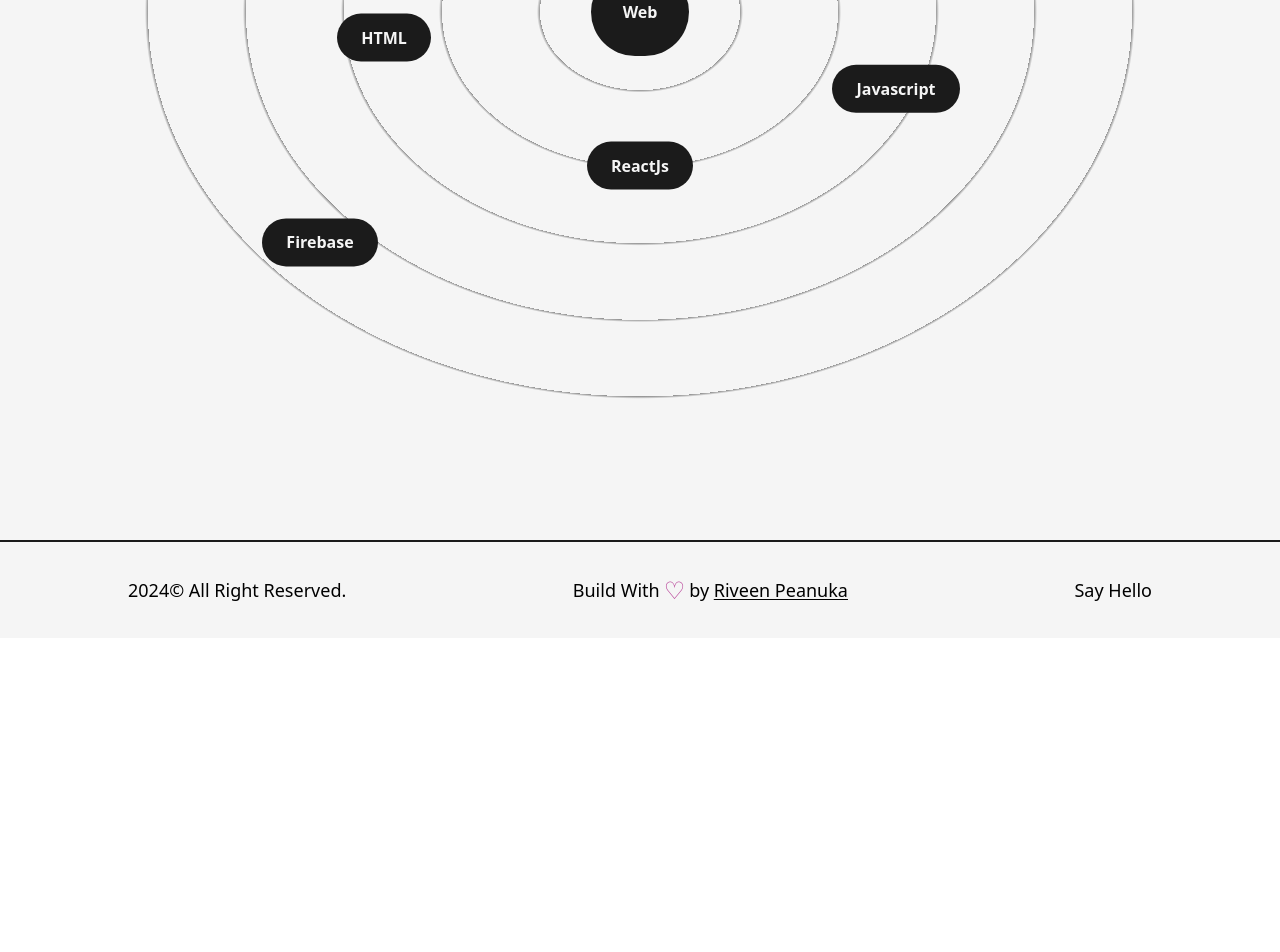
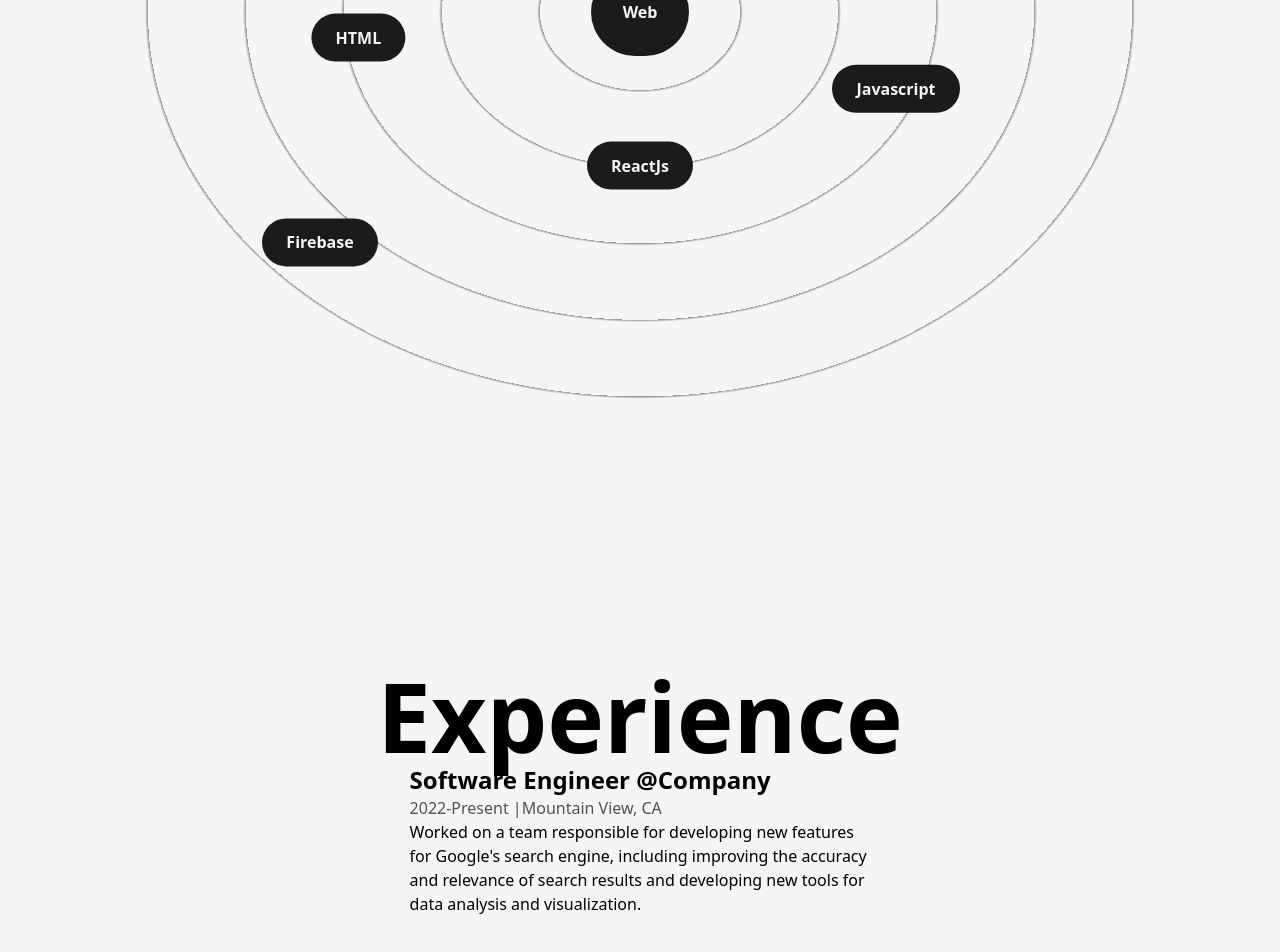
Before and after one commit to spriveen/Portfolio, a Next.js app: page /about in a window 1280 px wide. Shown: the part 1672-2624 px from the top of the page. Before the commit the page ends 2310 px from the top, so only its background shows below. Built offline with nearby package versions, Linux system fonts and the light colour scheme.

Commit message:
update experience.js

```diff
--- /dev/null
+++ b/src/components/Experience.js
@@ -0,0 +1,51 @@
+import React from 'react'
+
+
+const Details =({position, company, companyLink,time,address,work})=>{
+   return <li className='my-8 first:mt-0 last:mb-0 w-[60%] mx-auto flex flex-col items-center justify-between'>
+    <div>
+        <h3 className='capitalize font-bold text-2xl'>{position}&nbsp;<a href={companyLink}>@company</a></h3>
+        <span className='capitalize font-medium text-dark/75'>
+            {time} |{address}
+        </span>
+        <p>
+            {work}
+        </p>
+
+
+    </div>
+   </li>
+}
+
+const Experience = () => {
+  return (
+    <div className='my-64'>
+        <h2 className='font-bold text-8xl w-full text-center'>
+
+        Experience
+        </h2>
+        <div className='w-[75%] mx-auto relative'>
+
+          <ul>
+            <Details
+
+position="software Engineer" company="@Google"
+companyLink="www.google.com"
+time="2022-Present" address="Mountain View, CA"
+work="Worked on a team responsible for developing new features for Google's
+search engine, including improving the accuracy and relevance of search results and
+developing new tools for data analysis and visualization."
+
+
+
+
+            />
+          </ul>
+
+        </div>
+
+        </div>
+  )
+}
+
+export default Experience
--- a/src/components/Skills.js
+++ b/src/components/Skills.js
@@ -9,8 +9,9 @@
         '
         whileHover={{ scale: 1.05 }}
         initial={{x:0, y:0}}
-        animate={{x:x, y:y}}
+        whileInView={{x:x, y:y}}
         transition={{duration: 1.5}}
+        viewport={{once: true}}
       >
         {name}
     </motion.div>
@@ -30,7 +31,7 @@
                 >
                     Web
                 </motion.div>
-                <Skill name="HTML" x="-20vw" y="2vw"/>
+                <Skill name="HTML" x="-22vw" y="2vw"/>
                 <Skill name="CSS" x="-5vw" y=" -10vw"/>
                 <Skill name="Javascript" x="20vw" y="6vw"/>
                 <Skill name="ReactJs" x="0vw" y="12vw"/>
--- a/src/pages/about.js
+++ b/src/pages/about.js
@@ -6,6 +6,7 @@
 import profilePic from "../../public/images/profile/developer-pic-2.png";
 import { useInView, useMotionValue, useSpring } from "framer-motion";
 import Skills from "@/components/Skills";
+import Experience from "@/components/Experience";
 
 
 const AnimatedNmbers = ({value})=>{
@@ -120,6 +121,7 @@
           </div>
 
           <Skills />
+          <Experience />
         </Layout>
       </main>
     </>
```
